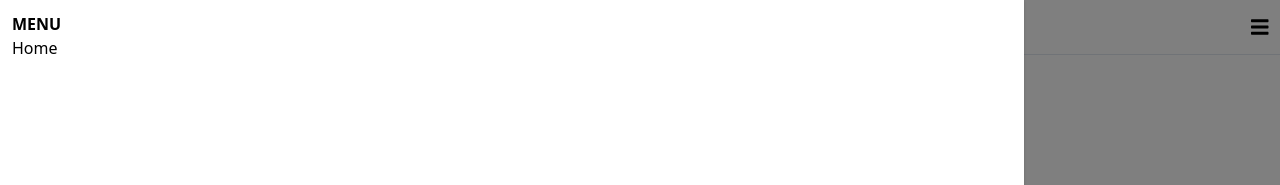
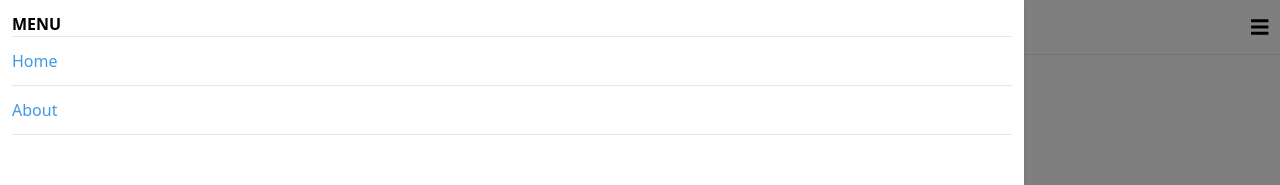
Before and after one commit to suzanpaudel/react-site, a React (Create React App) app: page / in a window 1280 px wide. Both pictures are taken after a click on the icon 1259 px from the left and 26 px from the top of the page. Shown: the top 185 px of the page. Built offline with nearby package versions, Linux system fonts and the light colour scheme.

Commit message:
Add React Router to the App

```diff
--- a/package.json
+++ b/package.json
@@ -15,6 +15,7 @@
     "postcss-cli": "^8.2.0",
     "react": "^17.0.1",
     "react-dom": "^17.0.1",
+    "react-router-dom": "^5.2.0",
     "react-scripts": "4.0.0",
     "react-spring": "^8.0.27",
     "tailwindcss": "^1.9.6",
--- a/src/App.js
+++ b/src/App.js
@@ -1,4 +1,5 @@
 import './tailwind.css';
+import { BrowserRouter as Router, Switch, Route, Link } from 'react-router-dom';
 
 import HelloWorld from './component/HelloWorld';
 import Counter from './component/Counter';
@@ -7,10 +8,19 @@
 
 function App() {
   return (
-    <div>
+    <Router>
       <Header />
+      <HelloWorld name='Sujan' />
+      <Switch>
+        <Route exact path='/'>
+          <h1 className='font-bold text-2xl'>This is the home page</h1>
+        </Route>
+        <Route path='/about'>
+          <h1 className='font-bold text-2xl'>About Us Page</h1>
+        </Route>
+      </Switch>
       <Footer />
-    </div>
+    </Router>
   );
 }
 
--- a/src/component/Navigation.js
+++ b/src/component/Navigation.js
@@ -2,6 +2,8 @@
 import { useTransition, animated } from 'react-spring';
 import { FontAwesomeIcon } from '@fortawesome/react-fontawesome';
 import { faBars } from '@fortawesome/free-solid-svg-icons';
+import NavigationMenu from './NavigationMenu';
+
 const Navigation = () => {
   const [showMenu, setShowMenu] = useState(false);
 
@@ -43,10 +45,7 @@
               style={props}
               className='fixed bg-white top-0 left-0 w-4/5 h-full z-50 shadow p-3'
             >
-              <span className='font-bold'>MENU</span>
-              <ul>
-                <li>Home</li>
-              </ul>
+              <NavigationMenu closeMenu={() => setShowMenu(false)} />
             </animated.div>
           )
       )}
--- /dev/null
+++ b/src/component/NavigationMenu.js
@@ -0,0 +1,32 @@
+import React from 'react';
+import { Link } from 'react-router-dom';
+
+const NavigationMenu = (props) => {
+  return (
+    <div>
+      <div className='font-bold'>MENU</div>
+      <ul>
+        <li>
+          <Link
+            to='/'
+            className='text-blue-500 py-3 border-t border-b block'
+            onClick={props.closeMenu}
+          >
+            Home
+          </Link>
+        </li>
+        <li>
+          <Link
+            to='/about'
+            className='text-blue-500 py-3 border-b block'
+            onClick={props.closeMenu}
+          >
+            About
+          </Link>
+        </li>
+      </ul>
+    </div>
+  );
+};
+
+export default NavigationMenu;
```
Also changed, not shown: 1 other file (tests, documents, lock files or other folders).
